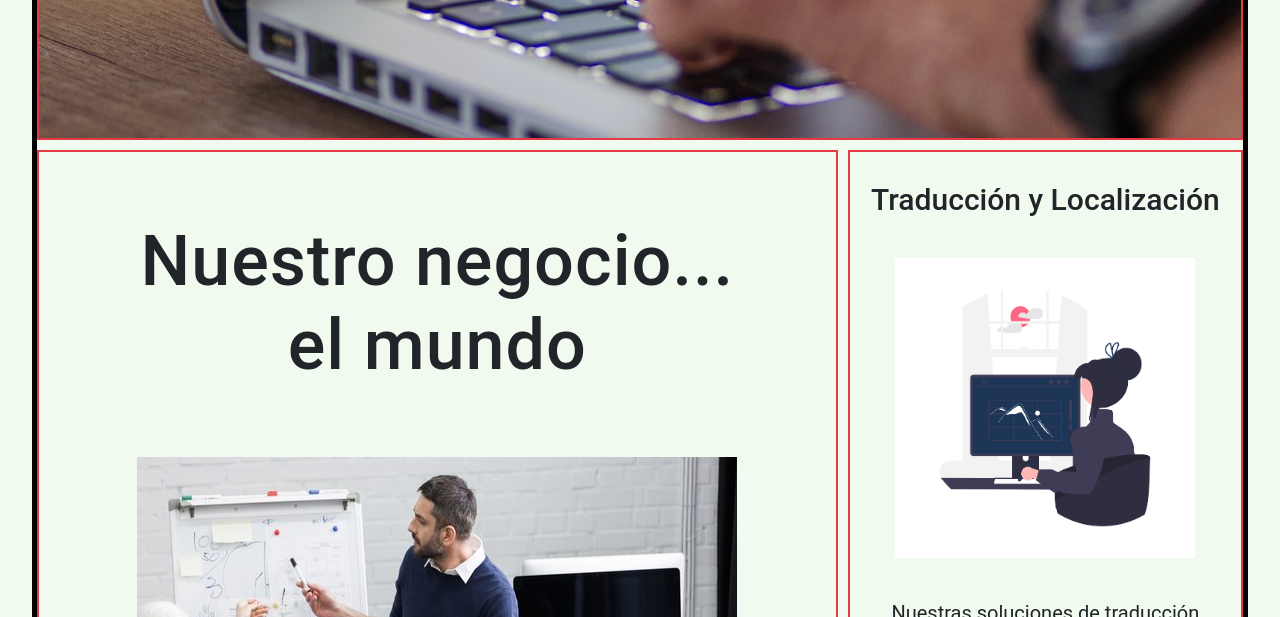
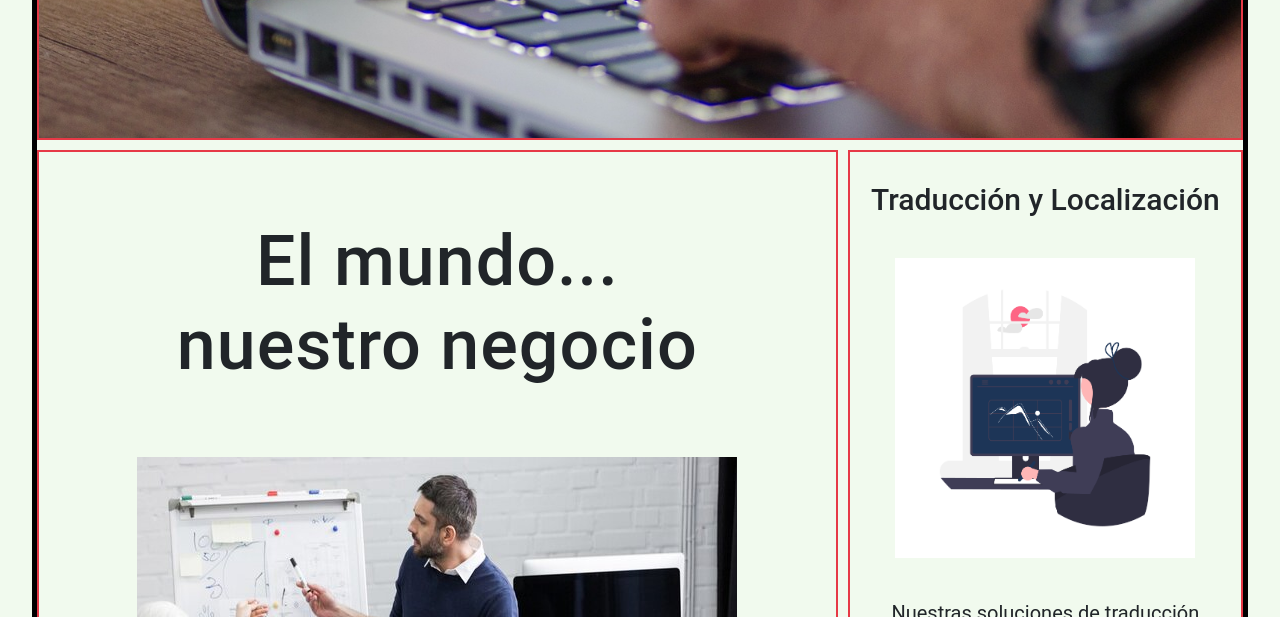
Before and after one commit to cmanente89/c-and-m, a plain HTML site: page index.html in a window 1280 px wide. Shown: the part 577-1194 px from the top of the page. Drawn offline with nearby package versions, Linux system fonts and the light colour scheme.

Commit message:
h2 index modificado

```diff
--- a/index.html
+++ b/index.html
@@ -49,7 +49,7 @@
             </div>
         </section>
         <main class="contenido">
-            <h2>Nuestro negocio...<br>el mundo</h2>
+            <h2>El mundo...<br>nuestro negocio</h2>
             <div>
                 <p>Code and Meaning es una empresa de traducción y diseño web que ayuda a las empresas a llegar a un
                     público
```
